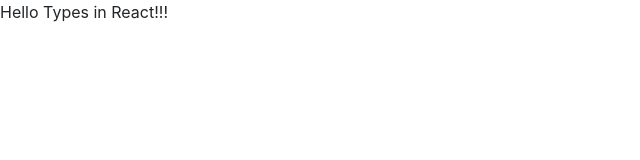
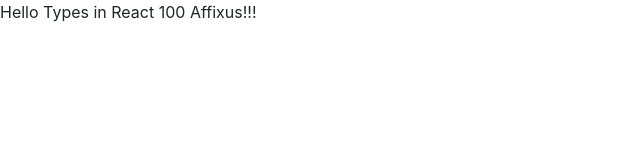
Before and after one commit to junkbin/trash-react-12, a React (Create React App) app: page / in a window 1280 px wide. Shown: the top 160 px of the page, without its empty margins (0-640 px from the left). Built offline with nearby package versions, Linux system fonts and the light colour scheme.

Commit message:
Prop Types and Default Props @react.

```diff
--- a/src/day4/HelloTypes.js
+++ b/src/day4/HelloTypes.js
@@ -1,6 +1,17 @@
 import React from 'react';
+import PropTypes from 'prop-types';
 
 export default class HelloTypes extends React.Component{
+    static propTypes = {
+        "id" : PropTypes.number.isRequired,
+        "title" : PropTypes.string
+    };
+
+    static defaultProps = {
+        "id" : 100,
+        "title" : "Affixus"
+    }
+
     constructor(props){
         super(props);
         this.state = {};
@@ -9,7 +20,7 @@
     render(){
         return (
             <div>
-                Hello Types in React!!!
+                Hello Types in React {this.props.id} {this.props.title}!!!
             </div>
         );
     }
```
